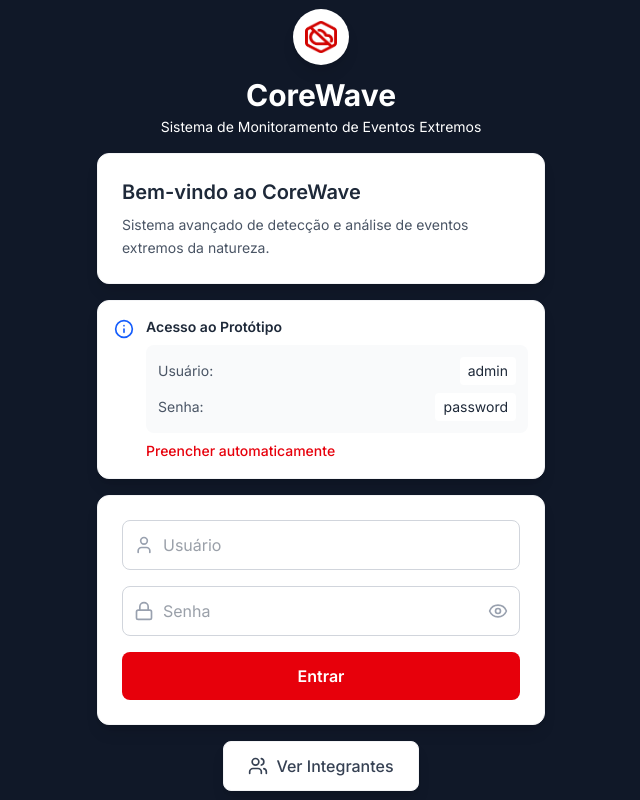
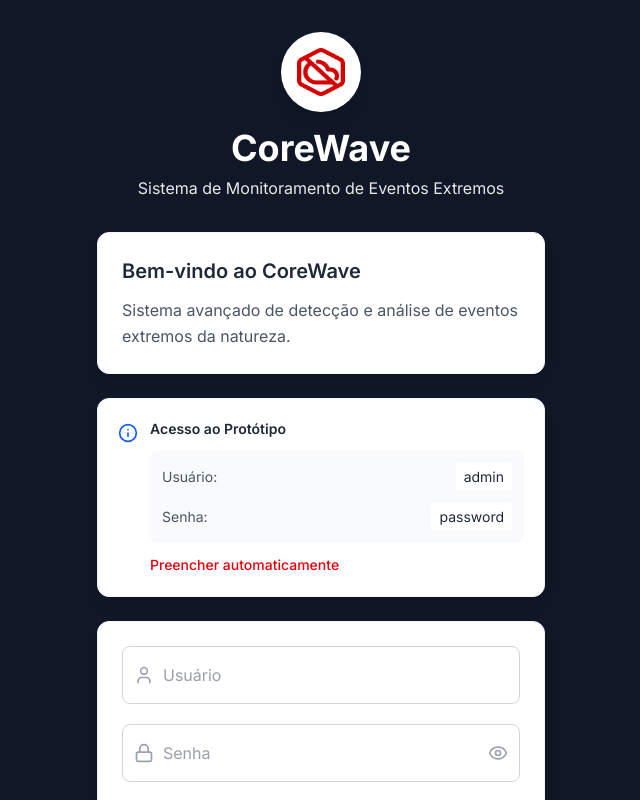
Before and after one commit to juanxto/prototipo-cw, a Next.js app: page /login in a window 1280 px wide. Shown: the top 800 px of the page, without its empty margins (319-959 px from the left). Built offline with nearby package versions, Linux system fonts and the light colour scheme.

Commit message:
Proteção da page dashboard.

```diff
--- a/src/app/dashboard/page.tsx
+++ b/src/app/dashboard/page.tsx
@@ -1,13 +1,13 @@
 'use client';
 
 import React, { useState, useEffect } from 'react';
-import ProtectedRoute from '../../components/ProtectedRoute';
 import { AlertTriangle, MapPin, TrendingUp, Bell, Activity, FileX, Loader2, Eye, EyeOff } from 'lucide-react';
 import Header from '../../components/Header';
+import ProtectedRoute from '../../components/ProtectedRoute';
 
 const API_BASE_URL = 'https://corewaveapi.onrender.com';
 
-export default function DashboardPage() {
+function DashboardContent() {
   const [stats, setStats] = useState({
     totalEventos: 0,
     eventosAtivos: 0,
@@ -22,7 +22,6 @@ export default function DashboardPage() {
   const [expandedDescriptions, setExpandedDescriptions] = useState(new Set());
 
   // Função para corrigir acentos
-  // Função para corrigir acentos (versão final correta)
 const fixEncoding = (text) => {
   if (!text || typeof text !== 'string') return text;
 
@@ -574,3 +573,11 @@ const fixEncoding = (text) => {
     </div>
   );
 }
+
+export default function DashboardPage() {
+  return (
+    <ProtectedRoute>
+      <DashboardContent />
+    </ProtectedRoute>
+  );
+}
--- a/src/app/login/page.tsx
+++ b/src/app/login/page.tsx
@@ -53,57 +53,59 @@ export default function LoginPage() {
   };
 
   return (
-    <div className="h-screen bg-gray-900 flex items-center justify-center p-4 overflow-hidden">
+    <div className="min-h-screen bg-gray-900 flex items-center justify-center p-4 py-8">
       {/* Background Pattern */}
       <div className="absolute inset-0 bg-gradient-to-br opacity-50"></div>
 
-      <div className="relative max-w-md w-full space-y-4">
+      <div className="relative max-w-md w-full space-y-6">
         {/* Logo e Título */}
-        <div className="text-center">
-          <div className="flex items-center justify-center mb-3">
-            <div className="bg-white p-3 rounded-full shadow-lg">
+        <div className="text-center mb-8">
+          <div className="flex items-center justify-center mb-4">
+            <div className="bg-white p-4 rounded-full shadow-lg">
               <img
                 src="/favicon.png"
                 alt="CoreWave Logo"
-                className="w-8 h-8"
+                className="w-10 h-10 sm:w-12 sm:h-12"
               />
             </div>
           </div>
-          <h1 className="text-3xl font-bold text-white">CoreWave</h1>
-          <p className="text-white text-sm mt-1">Sistema de Monitoramento de Eventos Extremos</p>
+          <h1 className="text-3xl sm:text-4xl font-bold text-white mb-2">CoreWave</h1>
+          <p className="text-white text-sm sm:text-base opacity-90 px-4">
+            Sistema de Monitoramento de Eventos Extremos
+          </p>
         </div>
 
         {/* Card de Boas-vindas */}
         <div className="bg-white rounded-xl p-6 shadow-lg border border-gray-100">
-          <h2 className="text-xl font-semibold text-gray-800 mb-2">
+          <h2 className="text-xl font-semibold text-gray-800 mb-3">
             Bem-vindo ao CoreWave
           </h2>
-          <p className="text-gray-600 text-sm leading-relaxed">
+          <p className="text-gray-600 text-sm sm:text-base leading-relaxed">
             Sistema avançado de detecção e análise de eventos extremos da natureza.
           </p>
         </div>
 
         {/* Informações de Login para Protótipo */}
-        <div className="bg-white rounded-xl p-4 shadow-lg border border-gray-100">
+        <div className="bg-white rounded-xl p-4 sm:p-5 shadow-lg border border-gray-100">
           <div className="flex items-start gap-3">
-            <Info className="w-5 h-5 text-blue-600 mt-0.5 flex-shrink-0" />
-            <div className="flex-1">
-              <h3 className="text-sm font-semibold text-gray-800 mb-2">
+            <Info className="w-5 h-5 text-blue-600 mt-1 flex-shrink-0" />
+            <div className="flex-1 min-w-0">
+              <h3 className="text-sm font-semibold text-gray-800 mb-3">
                 Acesso ao Protótipo
               </h3>
-              <div className="bg-gray-50 rounded-lg p-3 text-sm space-y-2">
-                <div className="flex justify-between items-center">
-                  <span className="text-gray-600">Usuário:</span>
-                  <code className="bg-white px-2 py-1 rounded text-gray-800 font-mono">admin</code>
+              <div className="bg-gray-50 rounded-lg p-3 text-sm space-y-3">
+                <div className="flex flex-col sm:flex-row sm:justify-between sm:items-center gap-1 sm:gap-2">
+                  <span className="text-gray-600 text-xs sm:text-sm">Usuário:</span>
+                  <code className="bg-white px-2 py-1 rounded text-gray-800 font-mono text-xs sm:text-sm break-all">admin</code>
                 </div>
-                <div className="flex justify-between items-center">
-                  <span className="text-gray-600">Senha:</span>
-                  <code className="bg-white px-2 py-1 rounded text-gray-800 font-mono">password</code>
+                <div className="flex flex-col sm:flex-row sm:justify-between sm:items-center gap-1 sm:gap-2">
+                  <span className="text-gray-600 text-xs sm:text-sm">Senha:</span>
+                  <code className="bg-white px-2 py-1 rounded text-gray-800 font-mono text-xs sm:text-sm break-all">password</code>
                 </div>
               </div>
               <button
                 onClick={preencherCredenciais}
-                className="mt-2 text-sm text-red-600 hover:text-red-700 font-medium transition-colors"
+                className="mt-3 text-sm text-red-600 hover:text-red-700 font-medium transition-colors"
               >
                 Preencher automaticamente
               </button>
@@ -113,7 +115,7 @@ export default function LoginPage() {
 
         {/* Formulário de Login */}
         <div className="bg-white rounded-xl p-6 shadow-lg border border-gray-100">
-          <form onSubmit={handleSubmit} className="space-y-4">
+          <form onSubmit={handleSubmit} className="space-y-5">
             <div className="relative">
               <User className="absolute left-3 top-1/2 transform -translate-y-1/2 text-gray-400 w-5 h-5" />
               <input
@@ -121,7 +123,7 @@ export default function LoginPage() {
                 placeholder="Usuário"
                 value={formData.email}
                 onChange={(e) => setFormData({...formData, email: e.target.value})}
-                className="w-full pl-10 pr-4 py-3 border border-gray-300 rounded-lg focus:ring-2 focus:ring-red-500 focus:border-transparent text-gray-700 transition-colors"
+                className="w-full pl-10 pr-4 py-3 sm:py-4 border border-gray-300 rounded-lg focus:ring-2 focus:ring-red-500 focus:border-transparent text-gray-700 transition-colors text-sm sm:text-base"
                 required
               />
             </div>
@@ -133,7 +135,7 @@ export default function LoginPage() {
                 placeholder="Senha"
                 value={formData.password}
                 onChange={(e) => setFormData({...formData, password: e.target.value})}
-                className="w-full pl-10 pr-12 py-3 border border-gray-300 rounded-lg focus:ring-2 focus:ring-red-500 focus:border-transparent text-gray-700 transition-colors"
+                className="w-full pl-10 pr-12 py-3 sm:py-4 border border-gray-300 rounded-lg focus:ring-2 focus:ring-red-500 focus:border-transparent text-gray-700 transition-colors text-sm sm:text-base"
                 required
               />
               <button
@@ -154,7 +156,7 @@ export default function LoginPage() {
             <button
               type="submit"
               disabled={loading}
-              className="w-full bg-red-600 text-white py-3 rounded-lg font-semibold hover:bg-red-700 transition-colors disabled:opacity-50 disabled:cursor-not-allowed"
+              className="w-full bg-red-600 text-white py-3 sm:py-4 rounded-lg font-semibold hover:bg-red-700 transition-colors disabled:opacity-50 disabled:cursor-not-allowed text-sm sm:text-base"
             >
               {loading ? 'Entrando...' : 'Entrar'}
             </button>
@@ -162,10 +164,10 @@ export default function LoginPage() {
         </div>
 
         {/* Botão Integrantes */}
-        <div className="text-center">
+        <div className="text-center pb-4">
           <button
             onClick={handleIntegrantesClick}
-            className="inline-flex items-center gap-2 px-6 py-3 bg-white text-gray-700 rounded-lg font-medium hover:bg-gray-50 transition-colors shadow-lg border border-gray-100"
+            className="inline-flex items-center gap-2 px-6 py-3 sm:py-4 bg-white text-gray-700 rounded-lg font-medium hover:bg-gray-50 transition-colors shadow-lg border border-gray-100 text-sm sm:text-base"
           >
             <Users className="w-5 h-5" />
             Ver Integrantes
```
